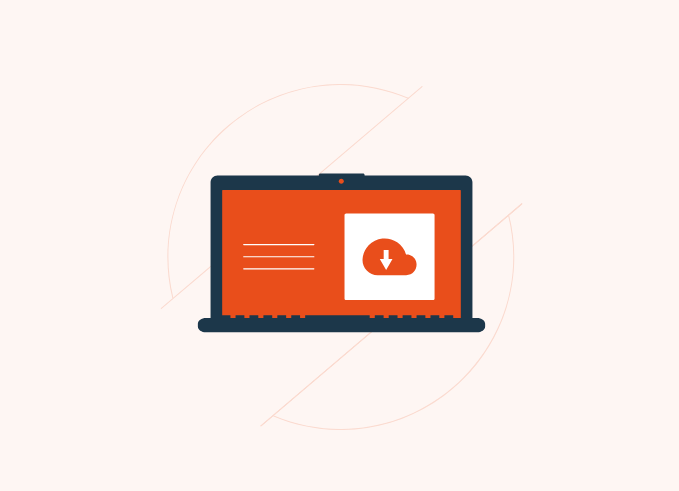
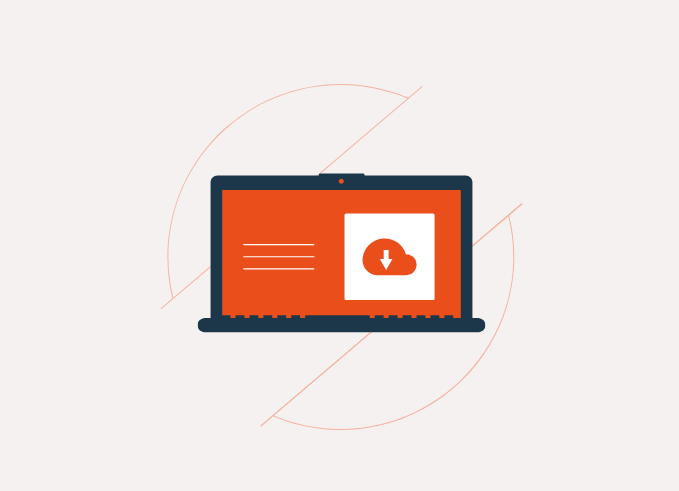
Before and after one commit to alihatem361/Vclasses-Desktop-only, a plain HTML site: page index.html in a window 1280 px wide. Shown: the top 491 px of the page, without its empty margins (299-978 px from the left). Drawn offline with nearby package versions, Linux system fonts and the light colour scheme.

Commit message:
Refactor color variables to use HSL for better flexibility and consistency

```diff
--- a/index.html
+++ b/index.html
@@ -46,8 +46,12 @@
     <style>
       :root {
         --color-orange-primary: #e94e1b;
-        --color-orange-secondary: #fbdbd0;
-        --color-orange-tertiary: #fef6f3;
+        --color-orange-secondary: hsl(
+          from var(--color-orange-primary) h 80% 80%
+        );
+        --color-orange-tertiary: hsl(
+          from var(--color-orange-primary) h 20% 95%
+        );
         --color-dark-primary: #1c374a;
         --font-family-base: "Almarai", -apple-system, Roboto, Helvetica,
           sans-serif;
```
